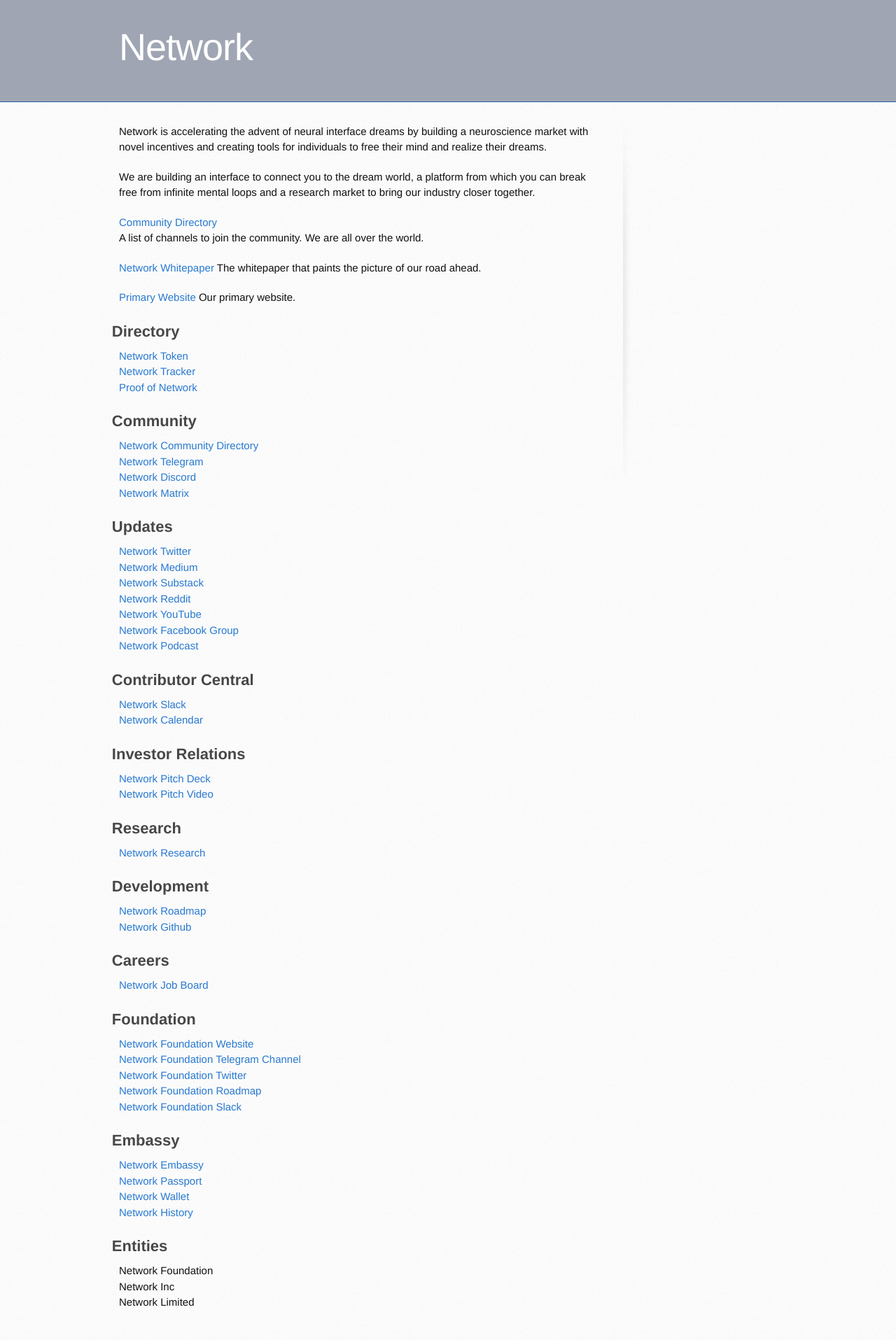
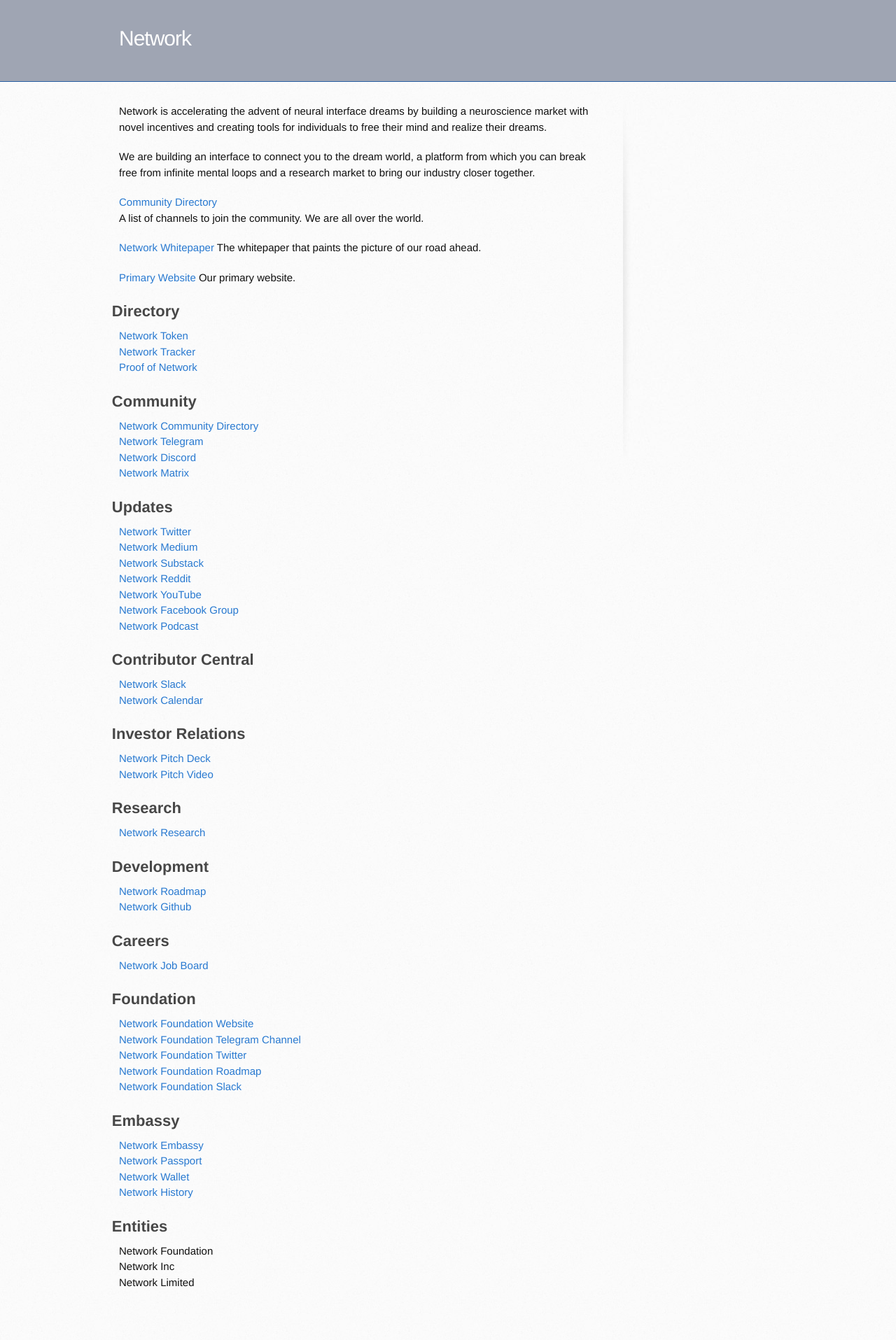
Before and after one commit to networkf/network.github.io, a Jekyll site: the page built from index.md, in a window 1280 px wide. Shown: the whole page at 70% size. Built offline with Jekyll 4.4.1, drawn with Linux system fonts in a browser that asks for light colours; some web fonts are replaced; our own code applies the rules of GitHub Pages for plain Markdown files; the repository's description, which GitHub fills in, is left out; after the commit the page ends 1887 px from its top, so only the background shows below that.

Commit message:
Update jekyll-theme-architect.scss

```diff
--- a/_sass/jekyll-theme-architect.scss
+++ b/_sass/jekyll-theme-architect.scss
@@ -35,7 +35,7 @@ header h1 {
   width: 540px;
   margin-top: 0;
   margin-bottom: 0.2em;
-  font-size: 54px;
+  font-size: 30px;
   font-weight: normal;
   line-height: 1;
   color: #fff;
```
